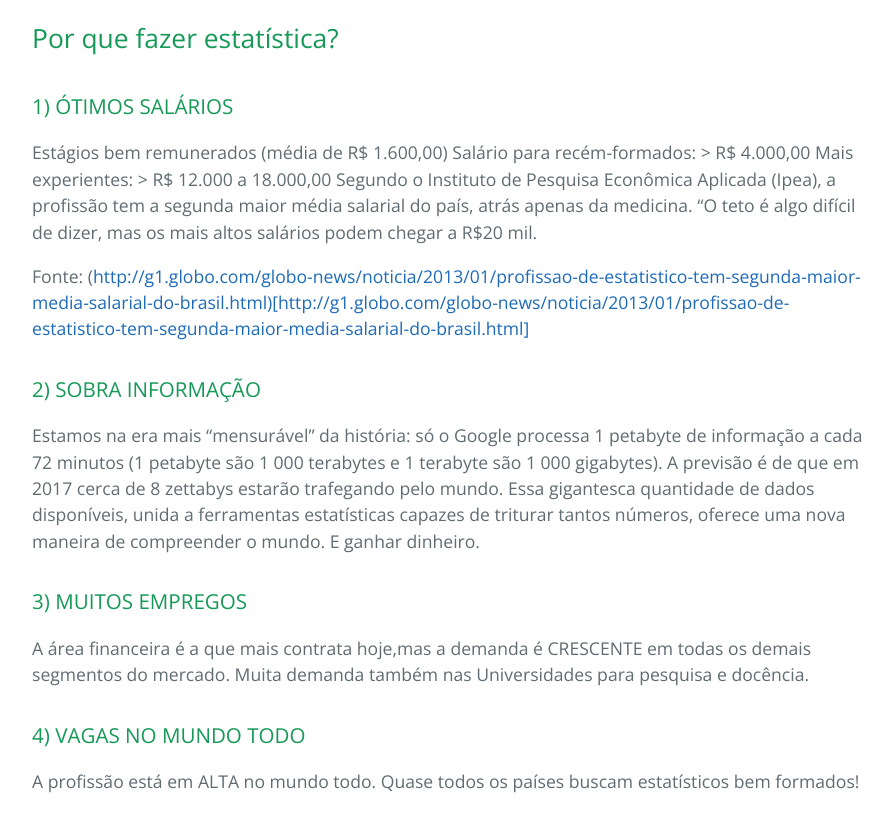
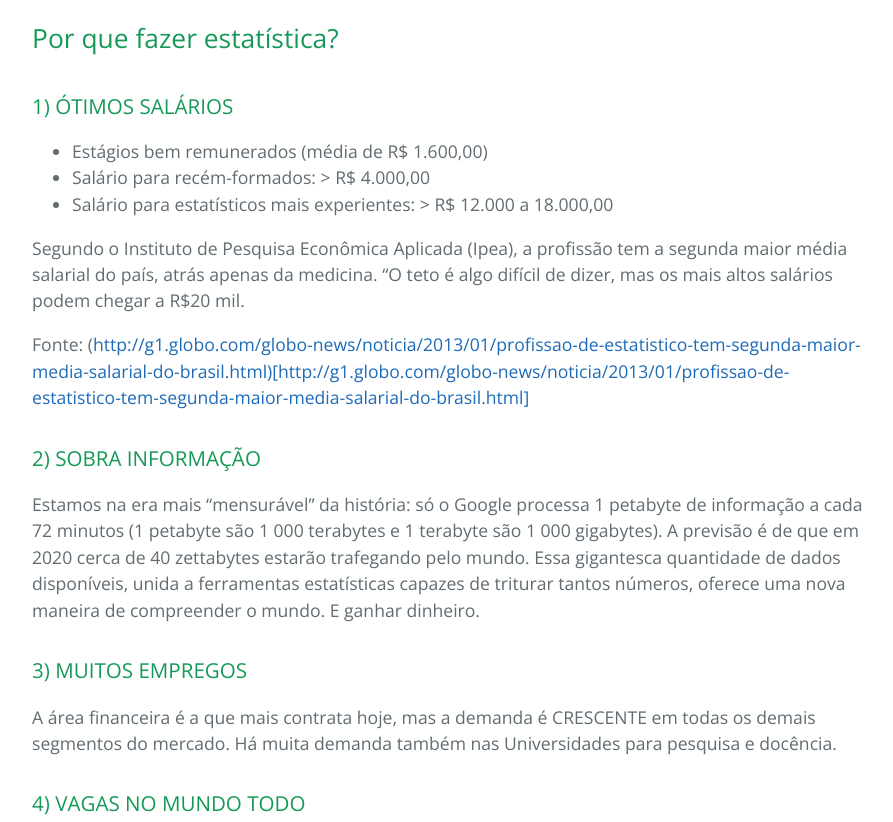
Before and after one commit to samarafk/UPA, a plain HTML site: page index.html in a window 1280 px wide. Shown: the part 480-1302 px from the top of the page, without its empty margins (192-1085 px from the left). Drawn offline with nearby package versions, Linux system fonts and the light colour scheme.

```diff
--- a/index.html
+++ b/index.html
@@ -28,22 +28,25 @@
 <h3>
 <a id="1-Ótimos-salÁrios" class="anchor" href="#1-%C3%93timos-sal%C3%81rios" aria-hidden="true"><span class="octicon octicon-link"></span></a>1) ÓTIMOS SALÁRIOS</h3>
 
-<p>Estágios bem remunerados (média de R$ 1.600,00)
-Salário para recém-formados: &gt; R$ 4.000,00
-Mais experientes: &gt; R$ 12.000 a 18.000,00
-Segundo o Instituto de Pesquisa Econômica Aplicada (Ipea), a profissão tem a segunda maior média salarial do país, atrás apenas da medicina. “O teto é algo difícil de dizer, mas os mais altos salários podem chegar a R$20 mil.</p>
+<ul>
+<li>Estágios bem remunerados (média de R$ 1.600,00)</li>
+<li>Salário para recém-formados: &gt; R$ 4.000,00</li>
+<li>Salário para estatísticos mais experientes: &gt; R$ 12.000 a 18.000,00</li>
+</ul>
+
+<p>Segundo o Instituto de Pesquisa Econômica Aplicada (Ipea), a profissão tem a segunda maior média salarial do país, atrás apenas da medicina. “O teto é algo difícil de dizer, mas os mais altos salários podem chegar a R$20 mil.</p>
 
 <p>Fonte: (<a href="http://g1.globo.com/globo-news/noticia/2013/01/profissao-de-estatistico-tem-segunda-maior-media-salarial-do-brasil.html)%5Bhttp://g1.globo.com/globo-news/noticia/2013/01/profissao-de-estatistico-tem-segunda-maior-media-salarial-do-brasil.html%5D">http://g1.globo.com/globo-news/noticia/2013/01/profissao-de-estatistico-tem-segunda-maior-media-salarial-do-brasil.html)[http://g1.globo.com/globo-news/noticia/2013/01/profissao-de-estatistico-tem-segunda-maior-media-salarial-do-brasil.html]</a></p>
 
 <h3>
 <a id="2-sobra-informaÇÃo" class="anchor" href="#2-sobra-informa%C3%87%C3%83o" aria-hidden="true"><span class="octicon octicon-link"></span></a>2) SOBRA INFORMAÇÃO</h3>
 
-<p>Estamos na era mais “mensurável” da história: só o Google processa 1 petabyte de informação a cada 72 minutos (1 petabyte são 1 000 terabytes e 1 terabyte são 1 000 gigabytes). A previsão é de que em 2017 cerca de 8 zettabys estarão trafegando pelo mundo. Essa gigantesca quantidade de dados disponíveis, unida a ferramentas estatísticas capazes de triturar tantos números, oferece uma nova maneira de compreender o mundo. E ganhar dinheiro.</p>
+<p>Estamos na era mais “mensurável” da história: só o Google processa 1 petabyte de informação a cada 72 minutos (1 petabyte são 1 000 terabytes e 1 terabyte são 1 000 gigabytes). A previsão é de que em 2020 cerca de 40 zettabytes estarão trafegando pelo mundo. Essa gigantesca quantidade de dados disponíveis, unida a ferramentas estatísticas capazes de triturar tantos números, oferece uma nova maneira de compreender o mundo. E ganhar dinheiro.</p>
 
 <h3>
 <a id="3-muitos-empregos" class="anchor" href="#3-muitos-empregos" aria-hidden="true"><span class="octicon octicon-link"></span></a>3) MUITOS EMPREGOS</h3>
 
-<p>A área financeira é a que mais contrata hoje,mas a demanda é CRESCENTE em todas os demais segmentos do mercado. Muita demanda também nas Universidades para pesquisa e docência.</p>
+<p>A área financeira é a que mais contrata hoje, mas a demanda é CRESCENTE em todas os demais segmentos do mercado. Há muita demanda também nas Universidades para pesquisa e docência.</p>
 
 <h3>
 <a id="4-vagas-no-mundo-todo" class="anchor" href="#4-vagas-no-mundo-todo" aria-hidden="true"><span class="octicon octicon-link"></span></a>4) VAGAS NO MUNDO TODO</h3>
```
Also changed, not shown: params.json (+1 -1 lines).
